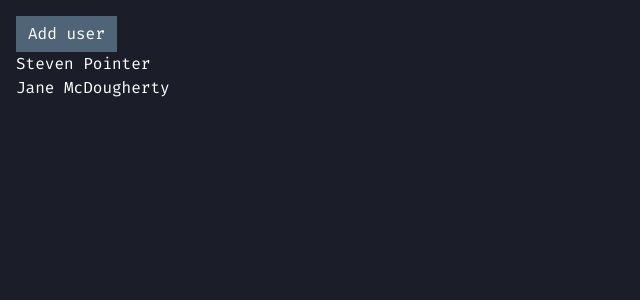
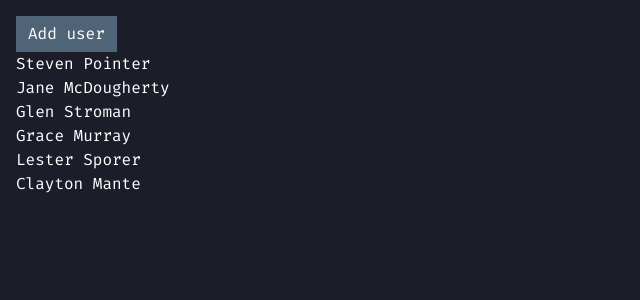
Before and after one commit to SmackSmash/grider-media-ts, a React (Vite) app: page / in a window 1280 px wide. Shown: the top 300 px of the page, without its empty margins (0-640 px from the left). Built offline with nearby package versions, Linux system fonts and the light colour scheme; data requests are answered from the project's data file.

Commit message:
Finished implementing addUser button

```diff
--- a/db.json
+++ b/db.json
@@ -1,7 +1,29 @@
 {
   "users": [
-    { "name": "Steven Pointer", "id": "aasdasda" },
-    { "name": "Jane McDougherty", "id": "jndksnfdnf" }
+    {
+      "name": "Steven Pointer",
+      "id": "aasdasda"
+    },
+    {
+      "name": "Jane McDougherty",
+      "id": "jndksnfdnf"
+    },
+    {
+      "id": "TUP6wIpr9D9RZWvemECWg",
+      "name": "Glen Stroman"
+    },
+    {
+      "id": "peCkMlgNLm3dUizxyhLHd",
+      "name": "Grace Murray"
+    },
+    {
+      "id": "Cm2ME2JkiSYZuIxGO6Eqp",
+      "name": "Lester Sporer"
+    },
+    {
+      "id": "jffymjYkLXz5ZwnTYgM8z",
+      "name": "Clayton Mante"
+    }
   ],
   "albums": [],
   "photos": []
--- a/src/App.tsx
+++ b/src/App.tsx
@@ -1,10 +1,20 @@
 import UsersList from './components/UsersList';
 import Button from './components/Button';
+import { useAppDispatch } from './store';
+import { addUser } from './store';
 
 const App = () => {
+  const dispatch = useAppDispatch();
+
+  const handleClick = () => {
+    dispatch(addUser());
+  };
+
   return (
     <main className='p-4 container mx-auto'>
-      <Button primary>Add user</Button>
+      <Button primary onClick={handleClick}>
+        Add user
+      </Button>
       <UsersList />
     </main>
   );
```
